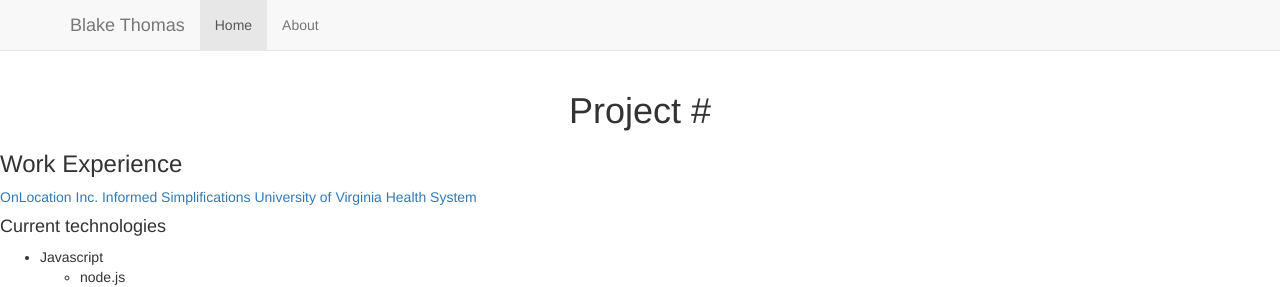
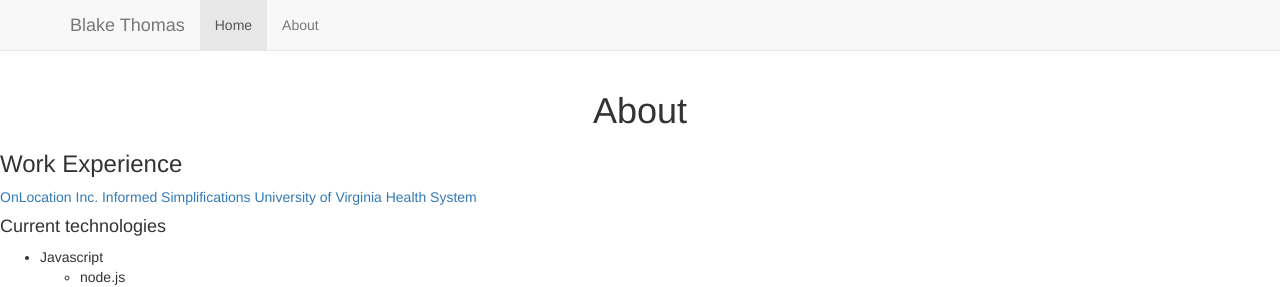
Before and after one commit to btthomas/btthomas.github.io, a Jekyll site: the page built from about.md, in a window 1280 px wide. Shown: the top 287 px of the page. Built offline with Jekyll 4.4.1, drawn with Linux system fonts in a browser that asks for light colours; nearby versions of some CDN libraries; a script that is not in the unit is left out.

Commit message:
changes.

```diff
--- a/_layouts/default.html
+++ b/_layouts/default.html
@@ -7,7 +7,7 @@
 
       {% include header.html %}
 
-      <div id="content">
+      <div id="page-content">
         {{ content }}
       </div>
 
--- a/_layouts/page.html
+++ b/_layouts/page.html
@@ -3,6 +3,12 @@ layout: default
 ---
 <div class="container-fluid">
   <div id="content" class="row">
+
+    <div id="titleBlock" class="col-xs-12">
+      <h1 class="text-center"> {{ page.title }} </h1>
+      <h3 id="h3" class="text-center"> {{ page.subtitle }} </h3>
+      <p class="text-center"><a href={{ page.link }}> {{ page.linktext }} </a></p>
+    </div>
 
     {% if page.custom_js %}
       <div class="noJavascript col-xs-12">
@@ -10,11 +16,6 @@ layout: default
       </div>
     {% endif %}
 
-    <div id="titleBlock" class="col-xs-12">
-      <h1 class="text-center"> Project #{{ page.number }} </h1>
-      <h3 id="h3" class="text-center"> {{ page.subtitle }} </h3>
-      <p class="text-center"><a href={{ page.link }}> {{ page.linktext }} </a></p>
-    </div>
 
     {{ content }}
 
--- a/_posts/2015-12-10-First-Project.html
+++ b/_posts/2015-12-10-First-Project.html
@@ -1,5 +1,5 @@
 ---
-layout: default
+layout: page
 number: 1
 title:  "First Project"
 subtitle: "A D3 demo"
--- a/_posts/2016-01-30-Intro-to-canvas.html
+++ b/_posts/2016-01-30-Intro-to-canvas.html
@@ -3,8 +3,8 @@ layout: page
 number: 2
 title: "Intro to canvas"
 subtitle: "A canvas demo"
-link: https://developer.mozilla.org/en-US/docs/Web/API/Canvas_API"
-linktext: MDN Canvas API
+link: "https://developer.mozilla.org/en-US/docs/Web/API/Canvas_API"
+linktext: "MDN Canvas API"
 date:   2016-01-30 12:00:00
 categories: projects
 custom_js: second
```
